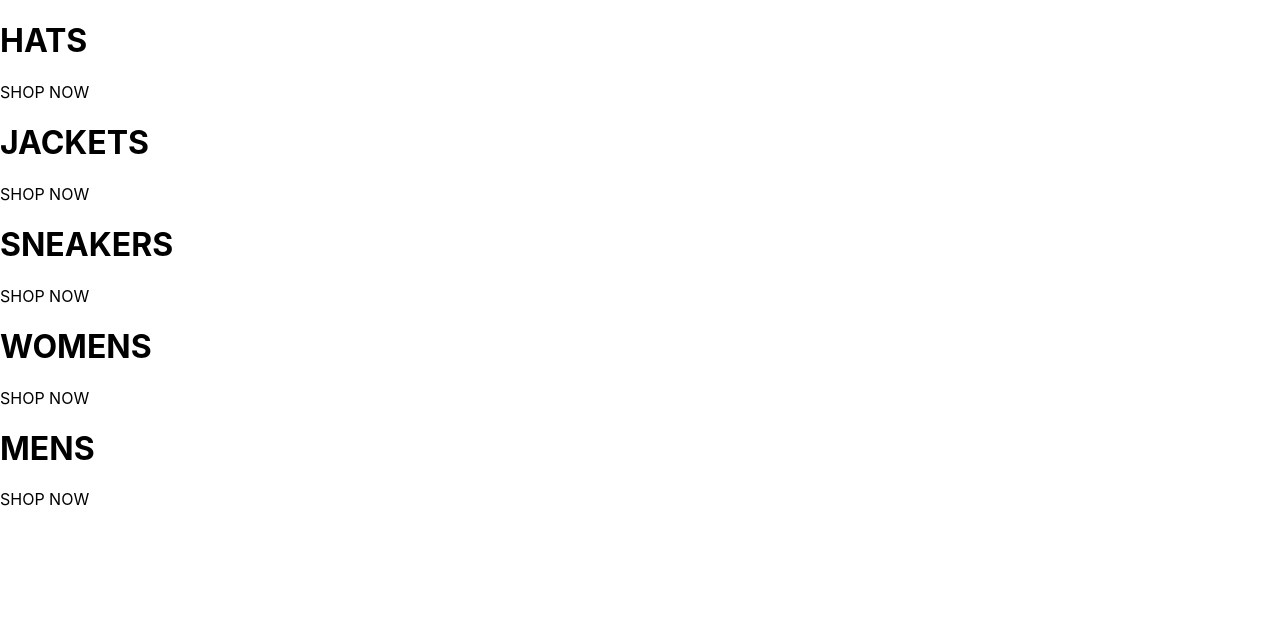
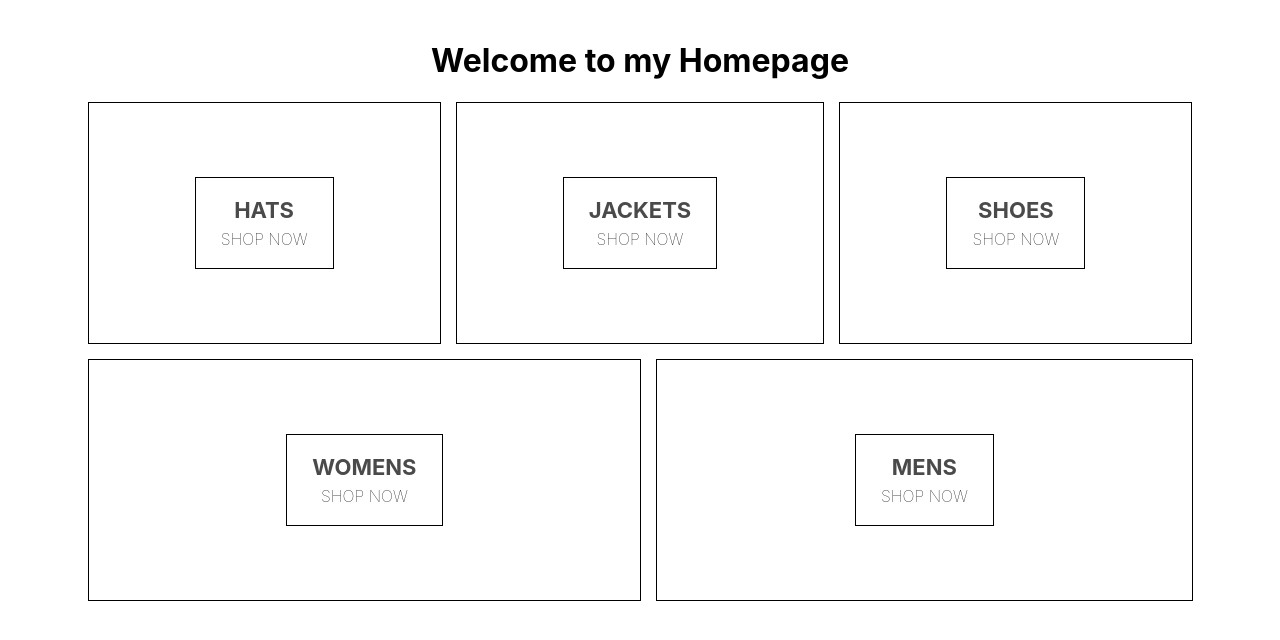
Before and after one commit to ericblancas23/crwn-online, a React (Create React App) app: page / in a window 1280 px wide. Shown: the top 640 px of the page. Built offline with nearby package versions, Linux system fonts and the light colour scheme.

Commit message:
homepage styled

```diff
--- a/src/App.js
+++ b/src/App.js
@@ -1,5 +1,5 @@
 import React from 'react';
-import {Homepage} from './Homepage.component';
+import Homepage from './Homepage.component';
 
 function App() {
   return (
--- a/src/Homepage.component.jsx
+++ b/src/Homepage.component.jsx
@@ -1,46 +1,43 @@
-import React from 'react'
+import React from 'react';
 
-export const Homepage = () => (
-    <div className='Homepage'>
+import './homepage.styles.scss';
+
+const Homepage = () => (
+  <div className='homepage'>
+    <h1>Welcome to my Homepage</h1>
     <div className='directory-menu'>
       <div className='menu-item'>
         <div className='content'>
-                    <h1 className='title'>HATS</h1>
-                    <span className='subtitile'>SHOP NOW</span>
+          <div className='title'>HATS</div>
+          <span className='subtitle'>SHOP NOW</span>
         </div>
       </div>
-        </div>
-        <div className='directory-menu'>
       <div className='menu-item'>
         <div className='content'>
-                    <h1 className='title'>JACKETS</h1>
-                    <span className='subtitile'>SHOP NOW</span>
+          <div className='title'>JACKETS</div>
+          <span className='subtitle'>SHOP NOW</span>
         </div>
       </div>
-        </div>
-        <div className='directory-menu'>
       <div className='menu-item'>
         <div className='content'>
-                    <h1 className='title'>SNEAKERS</h1>
-                    <span className='subtitile'>SHOP NOW</span>
+          <div className='title'>SHOES</div>
+          <span className='subtitle'>SHOP NOW</span>
         </div>
       </div>
-        </div>
-        <div className='directory-menu'>
       <div className='menu-item'>
         <div className='content'>
-                    <h1 className='title'>WOMENS</h1>
-                    <span className='subtitile'>SHOP NOW</span>
+          <div className='title'>WOMENS</div>
+          <span className='subtitle'>SHOP NOW</span>
         </div>
       </div>
-        </div>
-        <div className='directory-menu'>
       <div className='menu-item'>
         <div className='content'>
-                    <h1 className='title'>MENS</h1>
-                    <span className='subtitile'>SHOP NOW</span>
+          <div className='title'>MENS</div>
+          <span className='subtitle'>SHOP NOW</span>
         </div>
       </div>
     </div>
   </div>
 );
+
+export default Homepage;
```
Also changed, not shown: src/homepage.styles.scss (renamed from src/homepage.scss). Lines whose indentation alone changed are shown as unchanged.
